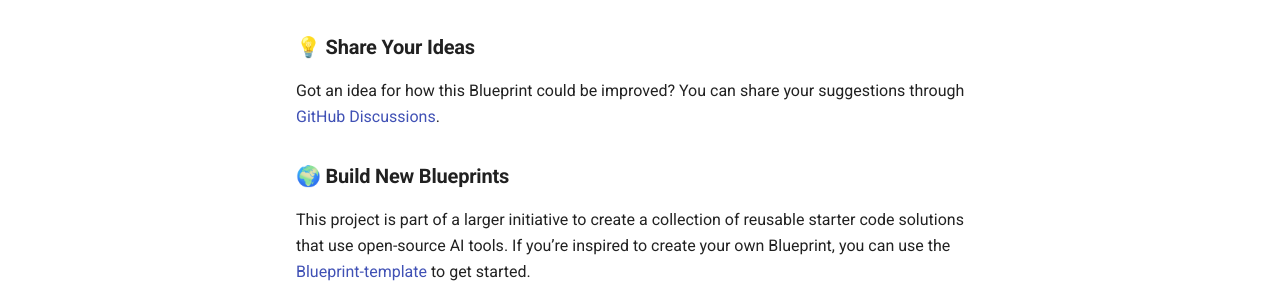
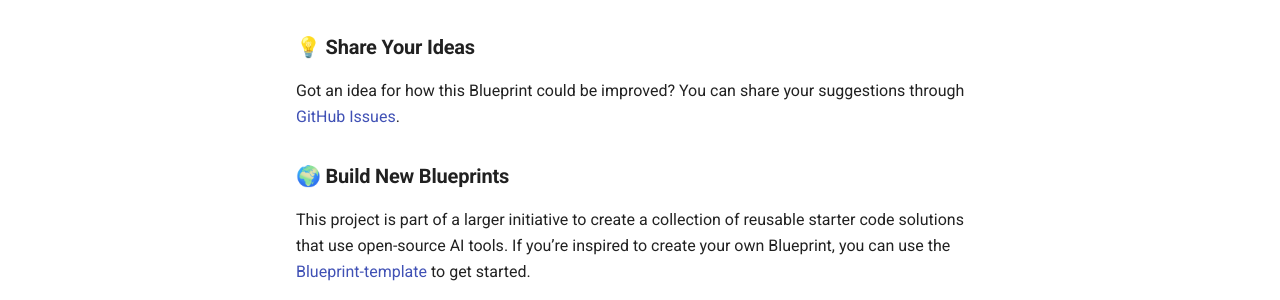
Before and after one commit to mozilla-ai/structured-qa, an MkDocs documentation site: the page built from docs/future-features-contributions.md, in a window 1280 px wide and 1154 px high. Shown: the part 726-1026 px from the top of the window. Built offline with MkDocs 1.6.1 and Material for MkDocs 9.7.7, drawn with Linux system fonts in a browser that asks for light colours; comment, search, counter and statistics services are not loaded.

Commit message:
Update contributions

```diff
--- a/docs/future-features-contributions.md
+++ b/docs/future-features-contributions.md
@@ -7,18 +7,18 @@
 ## 🌟 **How You Can Contribute**
 
 ### 🛠️ **Enhance the Blueprint**
-- Check the [Issues](https://github.com/mozilla-ai/structured-qa/issues) page to see if there are feature requests you'd like to implement
-- Refer to our [Contribution Guide](https://github.com/mozilla-ai/structured-qa/blob/main/CONTRIBUTING.md) for more details on contributions
+- Check the [Issues](https://github.com/mozilla-ai/structured-q-a/issues) page to see if there are feature requests you'd like to implement
+- Refer to our [Contribution Guide](https://github.com/mozilla-ai/structured-q-a/blob/main/CONTRIBUTING.md) for more details on contributions
 
 ### 🎨 **Extensibility Ideas**
 
 This Blueprint is designed to be a foundation you can build upon. By extending its capabilities, you can open the door to new applications, improve user experience, and adapt the Blueprint to address other use cases. Here are a few ideas for how you can expand its potential:
 
 
-We’d love to see how you can enhance this Blueprint! If you create improvements or extend its capabilities, consider contributing them back to the project so others in the community can benefit from your work. Check out our [Contributions Guide](https://github.com/mozilla-ai/structured-qa/blob/main/CONTRIBUTING.md) to get started!
+We’d love to see how you can enhance this Blueprint! If you create improvements or extend its capabilities, consider contributing them back to the project so others in the community can benefit from your work. Check out our [Contributions Guide](https://github.com/mozilla-ai/structured-q-a/blob/main/CONTRIBUTING.md) to get started!
 
 ### 💡 **Share Your Ideas**
-Got an idea for how this Blueprint could be improved? You can share your suggestions through [GitHub Discussions](https://github.com/mozilla-ai/structured-qa/discussions).
+Got an idea for how this Blueprint could be improved? You can share your suggestions through [GitHub Issues](https://github.com/mozilla-ai/structured-q-a/issues).
 
 ### 🌍 **Build New Blueprints**
 This project is part of a larger initiative to create a collection of reusable starter code solutions that use open-source AI tools. If you’re inspired to create your own Blueprint, you can use the [Blueprint-template](https://github.com/new?template_name=Blueprint-template&template_owner=mozilla-ai) to get started.
```
